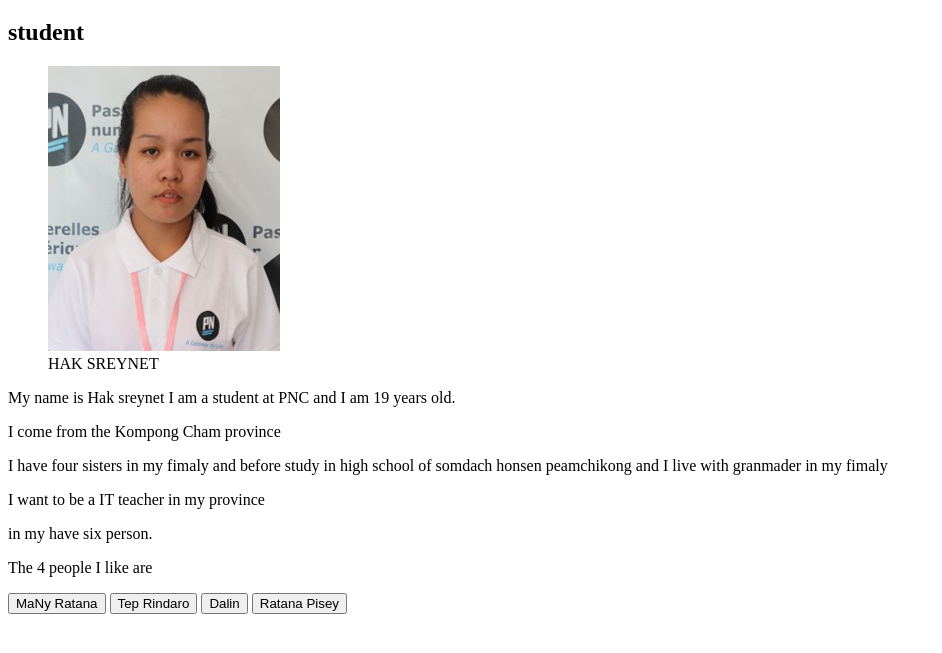
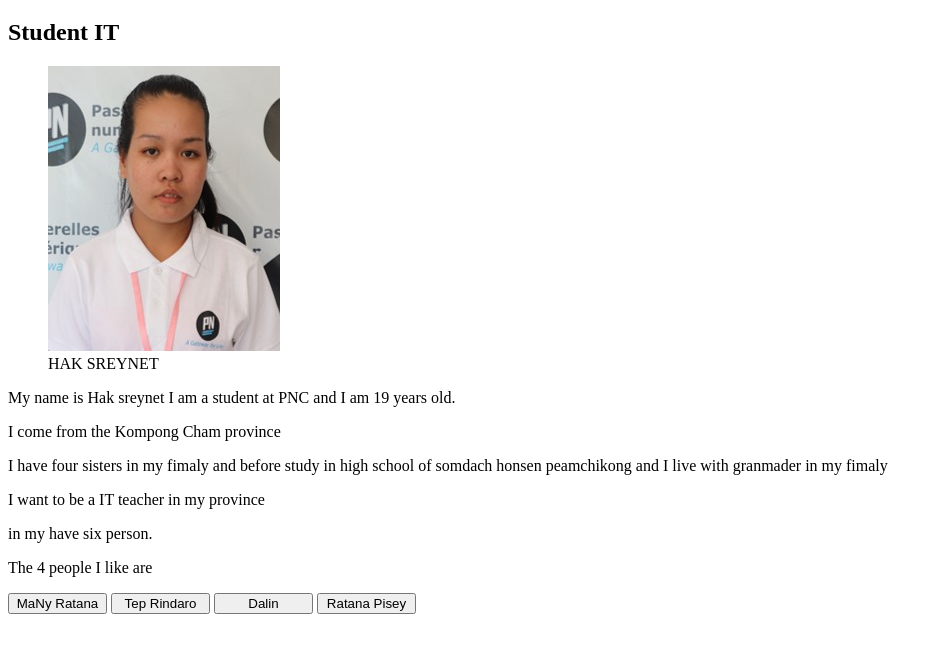
Before and after one commit to SreynetHak0506/my_web_app, a plain HTML site: page index.html in a window 1280 px wide. Shown: the part 61-714 px from the top of the page, without its empty margins (0-942 px from the left). Drawn offline with Linux system fonts and the light colour scheme.

Commit message:
Introduction

```diff
--- a/index.html
+++ b/index.html
@@ -4,11 +4,12 @@
   <head>
     <title>webside</title>
     <meta charset="utf-8">
+
   </head>
 
   <body>
     <h1>sreynet.hak</h1>
-     <h2>student</h2>
+    <h2>Student IT</h2>
 
     <figure>
     <img src="./image/Picture13.jpg" alt="sreynet.hak">
@@ -38,6 +39,7 @@
     <button type="button" class="button-people">Dalin</button>
     <button type="button" class="button-people">Ratana Pisey</button>
 
+    <script src="./js/index.js" type="text/javascript" defer="defer"></script>
 
   </body>
 
--- /dev/null
+++ b/js/index.js
@@ -0,0 +1,24 @@
+function resizeButtonPeople(){
+  let width = 0;
+  let  buttons = document.getElementsByClassName('button-people');
+
+  for (let button of buttons){
+    button.style.width = "auto";
+  }
+
+  for (let button of buttons){
+    if (button.offsetWidth > width){
+      width = button.offsetWidth;
+    }
+  }
+
+  for (let button of buttons){
+    // button.style.width = width +1+"px";
+
+    button.style.width = `${width+1}px`;
+  }
+}
+
+window.onload = function(){
+  resizeButtonPeople();
+}
```
Lines whose indentation alone changed are shown as unchanged.
